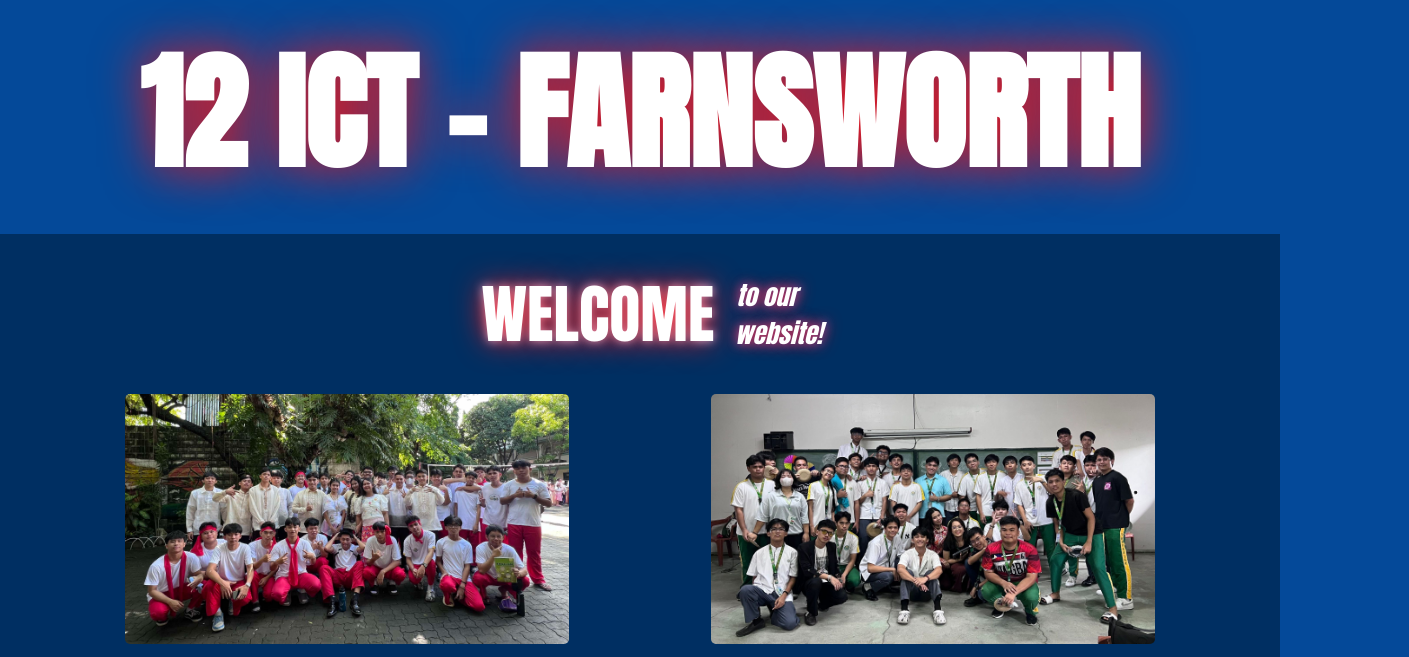
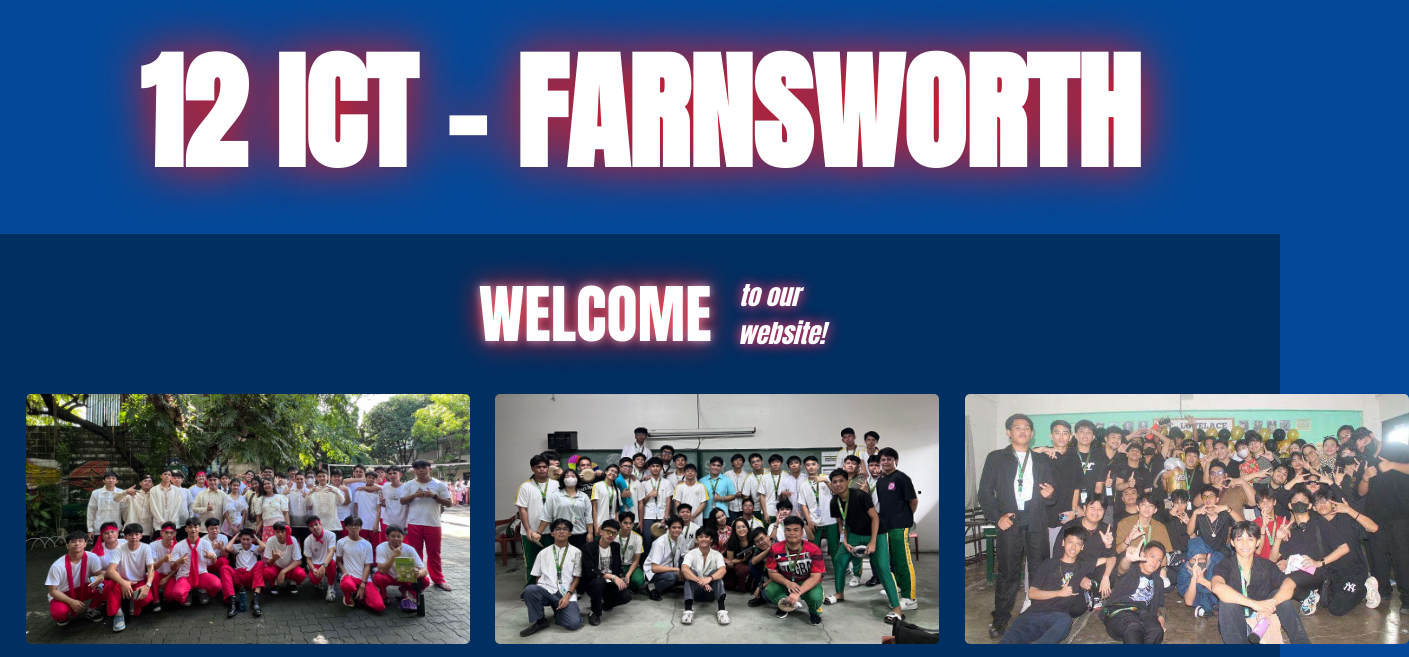
Before and after one commit to fmpsp/ictfarnsworth2024, a plain HTML site: page index.html in a window 1280 px wide. Shown: the part 112-769 px from the top of the page, 1409 px wide, since content can reach past the window. Drawn offline with Linux system fonts and the light colour scheme.

Commit message:
Improve index section 1 gallery and padding

```diff
--- a/style.css
+++ b/style.css
@@ -157,7 +157,7 @@ nav ul li a {
     justify-content: center;
     align-items: center;
     text-align: center;
-    gap: 20px;
+    gap: 2vw;
     margin: 4vh 0;
 }
 
@@ -177,25 +177,21 @@ nav ul li a {
 .index-section-1-image-track img{
     width: 80%;
     max-width: 444px;
-    height: 250px;
+    height: auto;
     object-fit: cover;
     border-radius: 5px;
 }
 
 .index-section-1-image-track {
     display: flex;
-    flex-wrap: wrap;
+    flex-wrap: nowrap;
     justify-content: space-evenly;
     align-items: center;
-    padding: 0 0 4vh 0;
+    padding: 0 2vw 4vw 2vw;
     max-width: 100%;
+    height: auto;
     margin: 0 auto;
-    gap: 16px;
-}
-
-.index-section-1-image-track:after {
-    content: "";
-    width: 444px;
+    gap: 2vw;
 }
 
 @media (max-width: 970px) {
@@ -269,7 +265,6 @@ nav ul li a {
         top: 48px;
         left: 0px;
         background-color: var(--nav-bg-color);
-        gap: 0px;
     }
 
     nav ul.active {
```
